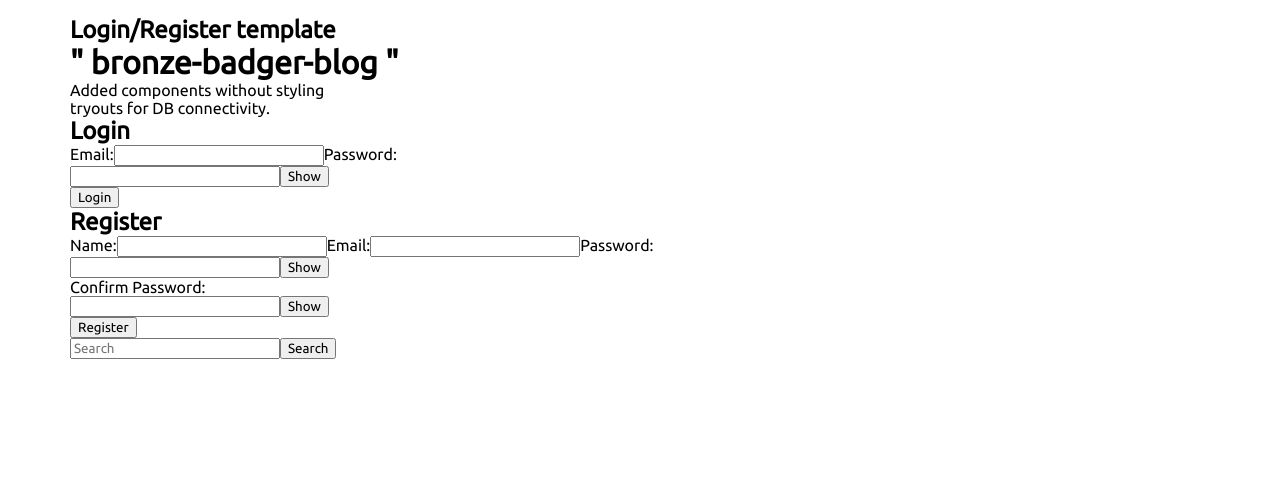
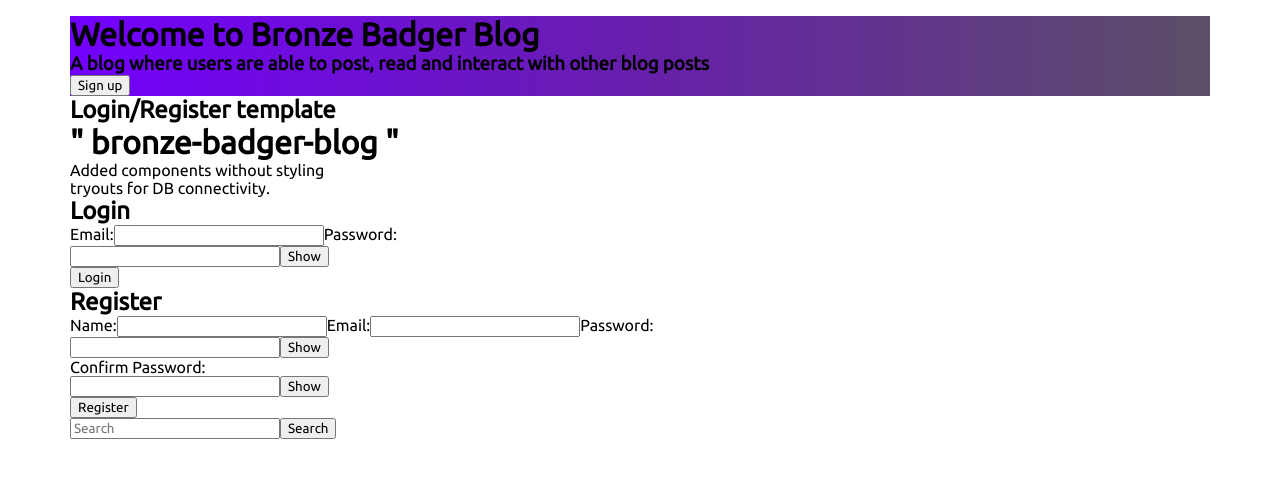
Before and after one commit to Hack-Weekly/Bronze-Badger-Blog, a React (Create React App) app in the folder client/: page / in a window 1280 px wide. Shown: the top 478 px of the page. Built offline with nearby package versions, Linux system fonts and the light colour scheme.

Commit message:
Fixed code, thanks Rollie

```diff
--- a/client/src/components/LandingPage/LandingHome.jsx
+++ b/client/src/components/LandingPage/LandingHome.jsx
@@ -1,13 +1,13 @@
 import React from 'react'
 import "./landingStyle.css"
 
-const Landing  = () => {
+const Landing  = () => (
     <div className='landingPage-div'>
         <h1 id='landing-h1'>Welcome to Bronze Badger Blog</h1>
         <h3 id='landing-h3'>A blog where users are able to post, read and interact with other blog posts</h3>
         <button id='landing-btn'>Sign up</button>
     </div>
-};
+);
 
 
 export default Landing;
--- a/client/src/pages/Home/index.jsx
+++ b/client/src/pages/Home/index.jsx
@@ -3,11 +3,12 @@ import Header from '../../components/Home/Header';
 import Login from '../../components/Home/Login/Login';
 import Register from '../../components/Home/Register/Register';
 import SearchBar from '../../components/Home/SearchBar/search';
+import LP from "../../components/LandingPage/LandingHome";
 
 const Home = () => {
   return (
     <div>
-
+      <LP/>
       {/* Header */}
       <Header />
 
--- a/client/src/pages/LandingPage/landingPage.jsx
+++ b/client/src/pages/LandingPage/landingPage.jsx
@@ -1,5 +1,5 @@
-import LP from "../../components/LandingPage/LandingHome";
 
+/*
 const LandingPage = () => {
     return(
         <div>
@@ -7,4 +7,4 @@ const LandingPage = () => {
         </div>
     );
 };
-export default LandingPage;
+export default LandingPage;*/
```
